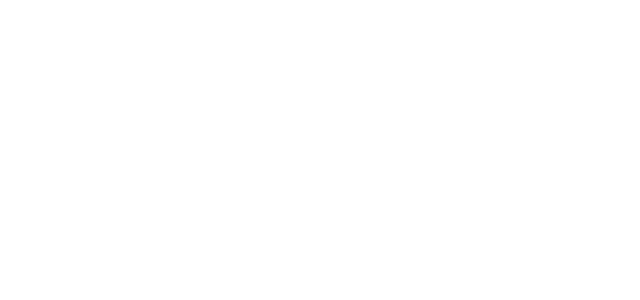
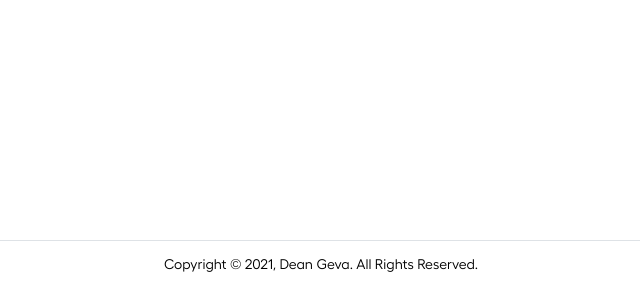
Before and after one commit to deangev/e-commerce, a React (Create React App) app: page / in a window 1280 px wide. Shown: the part 1143-1443 px from the top of the page, without its empty margins (319-959 px from the left). Before the commit the page ends 1353 px from the top, so only its background shows below. Built offline with nearby package versions, Linux system fonts and the light colour scheme; no server answers.

Commit message:
first commit

```diff
--- a/src/App.js
+++ b/src/App.js
@@ -8,6 +8,7 @@
 import { useStateValue } from './context/CartProvider';
 import ProductContext from './context/ProductContext';
 import { auth, db } from './firebase';
+import Footer from './components/footer/Footer'
 
 function App() {
   const [currentProduct, setCurrentProduct] = useState('');
@@ -62,6 +63,7 @@
           </ProductContext.Provider>
         </Switch>
       </Router>
+      <Footer />
     </div>
   );
 }
--- a/src/components/Home/product/product.css
+++ b/src/components/Home/product/product.css
@@ -13,7 +13,12 @@
 
 .select-color-container, .select-size-container {
     padding: 0 !important;
-    margin: 0 auto;
+}
+
+@media only screen and (max-width: 575px) {
+    .select-color-container, .select-size-container {
+        margin: 0 auto;
+    }
 }
 
 .select-color-container label, .select-size-container label {
--- a/src/components/Home/sideNavbar/SideNavbar.js
+++ b/src/components/Home/sideNavbar/SideNavbar.js
@@ -33,7 +33,7 @@
     return (
         <div id="navs-container" className="d-flex">
             <Tab.Container className="tab-container" activeKey={activeKey} onSelect={setActiveKey}>
-                <Nav className="navs-container col-3  mr-3 mr-xs-0 d-flex flex-column">
+                <Nav className="navs-container col-3 mr-xs-0 d-flex flex-column">
                     {navs.map(nav => {
                         return (
                             <Nav.Item className="nav-container" key={nav.id}>
--- /dev/null
+++ b/src/components/footer/Footer.js
@@ -0,0 +1,18 @@
+import React from "react";
+import "./footer.css";
+
+export default function Footer() {
+  const curDate = new Date();
+  const year = curDate.getFullYear();
+
+  return (
+    <div className="footer border-top d-flex align-items-center justify-content-center">
+      <p>
+        <a id="copyright" target="_blank" href="https://creativecommons.org/licenses/by/4.0/">
+          Copyright&nbsp;
+        </a>
+        © {year}, Dean Geva. All Rights Reserved.
+      </p>
+    </div>
+  );
+}
--- /dev/null
+++ b/src/components/footer/footer.css
@@ -0,0 +1,13 @@
+.footer {
+    /* position: absolute;
+    bottom: 0; */
+    width: 100%;
+    height: 6rem;
+    flex-shrink: 0;
+}
+
+.footer p, .footer a {
+    color: black !important;
+    text-decoration: none;
+    font-size: 1.4rem;
+}
--- a/src/components/pages/Home.js
+++ b/src/components/pages/Home.js
@@ -8,9 +8,9 @@
 export default function Home() {
     const [{ user }] = useStateValue();
     return (
-        <div>
+        <div className="home-container">
             <Navbar />
-            <div className="home-header pr-4 pl-4">
+            <div className="home-header mb-5">
                 {user ?
                     <div>
                         <h1>Hello {user.displayName.charAt(0).toUpperCase() + user.displayName.slice(1)}, this is an e-commerce demo</h1>
--- a/src/components/pages/cart/cart.css
+++ b/src/components/pages/cart/cart.css
@@ -1,5 +1,6 @@
 .cart-container {
     margin-top: 5rem;
+    min-height: 78vh;
 }
 
 .cart-container, .cart-container table, .cart-container thead {
--- a/src/components/pages/home.css
+++ b/src/components/pages/home.css
@@ -1,3 +1,7 @@
+.home-container {
+    min-height: 90vh;
+}
+
 .home-header {
     text-align: center;
     background-color: #f5f5f7;
```
